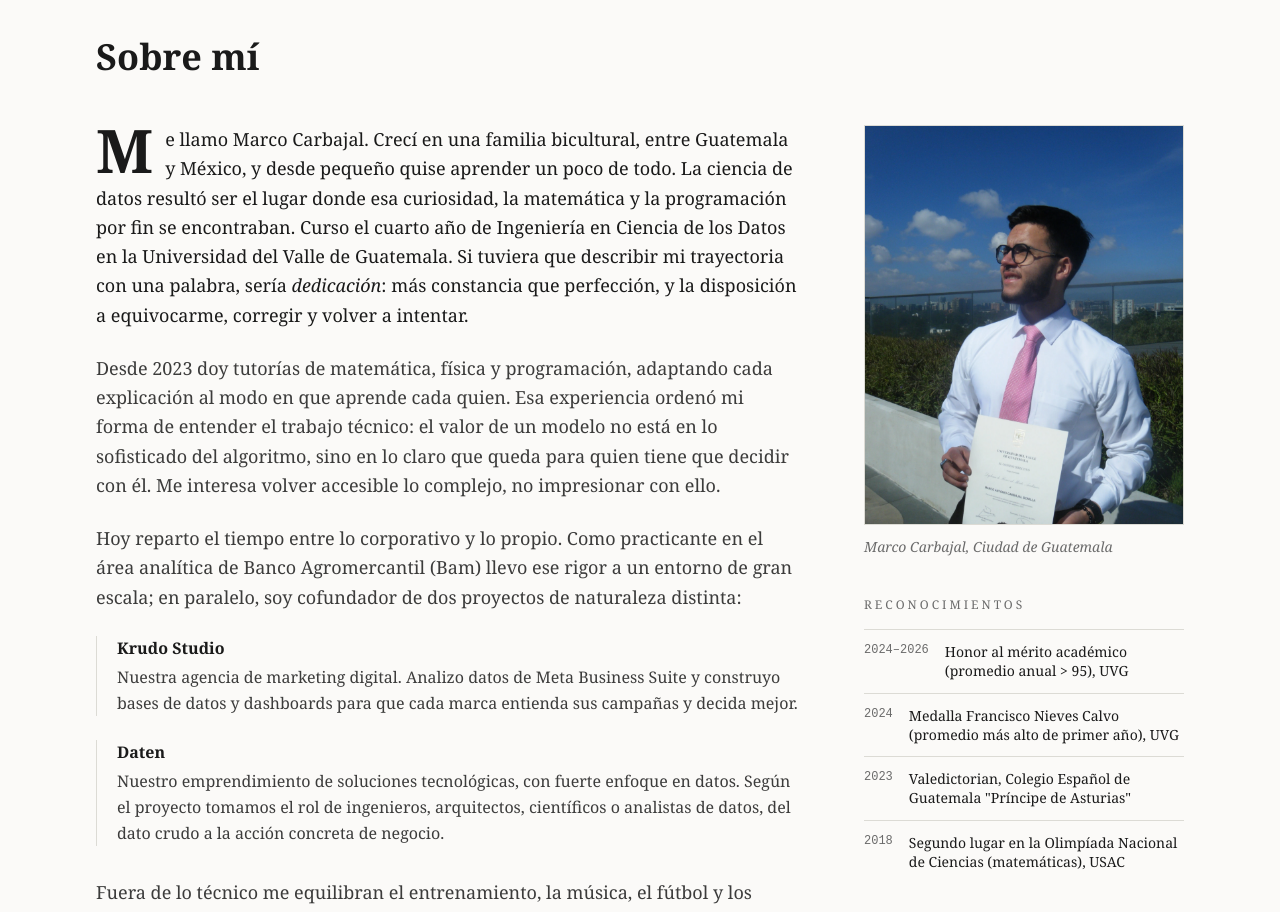
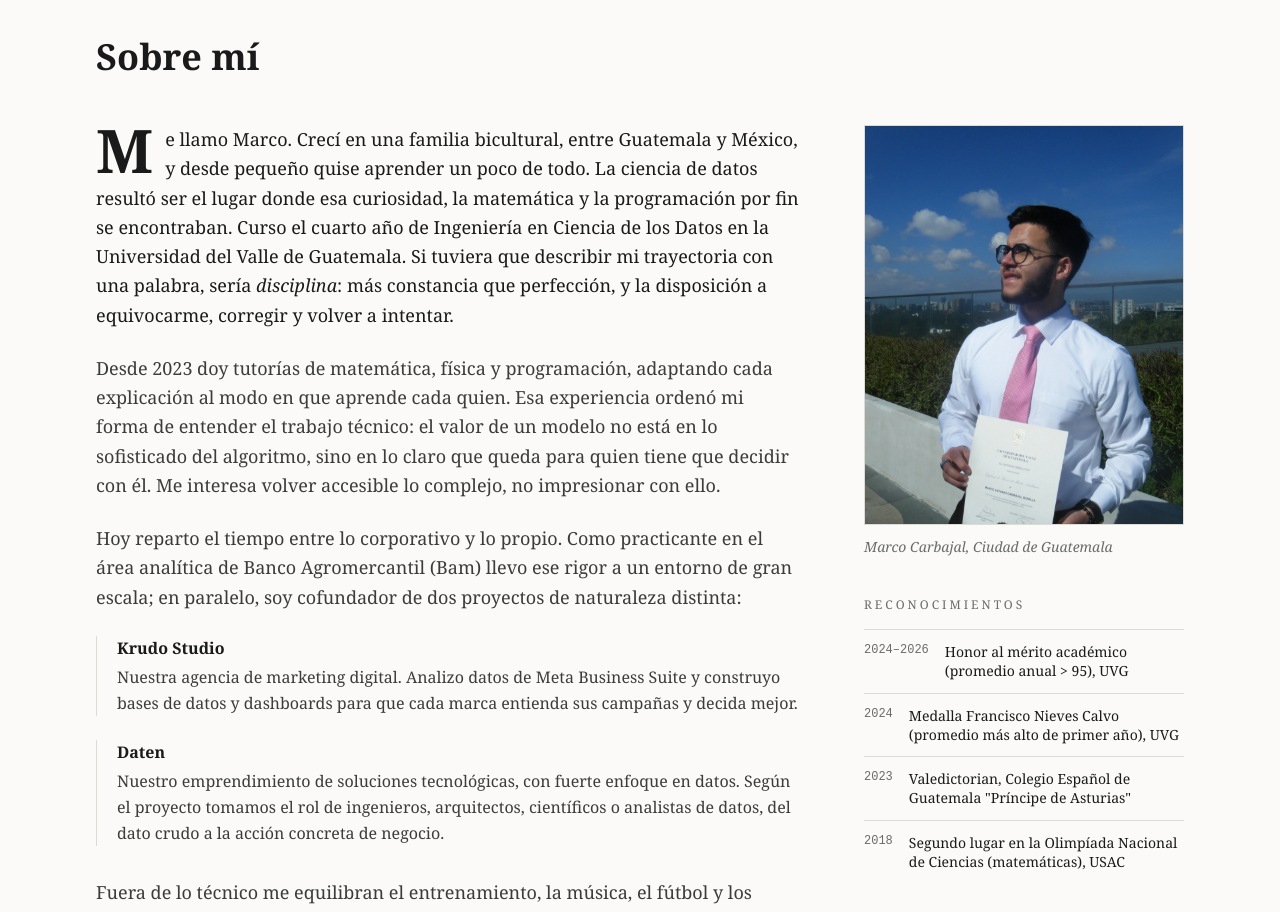
Before and after one commit to marcocarbajalb/portafolio, a React (Vite) app: page / in a window 1280 px wide. Shown: the part 6820-7732 px from the top of the page. Built offline with nearby package versions, Linux system fonts and the light colour scheme.

Commit message:
copy: actualizar redacción en la sección Sobre Mí

```diff
--- a/src/components/sections/SobreMi.tsx
+++ b/src/components/sections/SobreMi.tsx
@@ -40,12 +40,12 @@ export default function SobreMi() {
         <div className="mt-12 grid gap-12 md:grid-cols-3 md:gap-16">
           <div className="md:col-span-2">
             <p className="font-serif text-lg leading-relaxed text-ink first-letter:float-left first-letter:mr-3 first-letter:mt-1 first-letter:text-6xl first-letter:font-semibold first-letter:leading-[0.7]">
-              Me llamo Marco Carbajal. Crecí en una familia bicultural, entre Guatemala y México, y
+              Me llamo Marco. Crecí en una familia bicultural, entre Guatemala y México, y
               desde pequeño quise aprender un poco de todo. La ciencia de datos resultó ser el lugar
               donde esa curiosidad, la matemática y la programación por fin se encontraban. Curso el
               cuarto año de Ingeniería en Ciencia de los Datos en la Universidad del Valle de
               Guatemala. Si tuviera que describir mi trayectoria con una palabra, sería{' '}
-              <em>dedicación</em>: más constancia que perfección, y la disposición a equivocarme,
+              <em>disciplina</em>: más constancia que perfección, y la disposición a equivocarme,
               corregir y volver a intentar.
             </p>
             <p className="mt-6 font-serif text-lg leading-relaxed text-ink/85">
```
